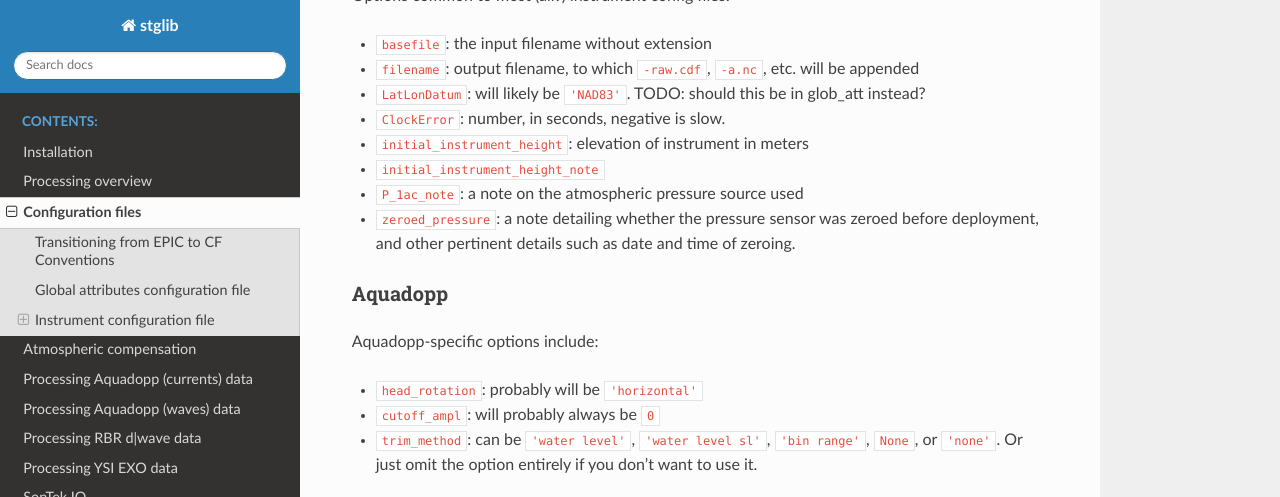
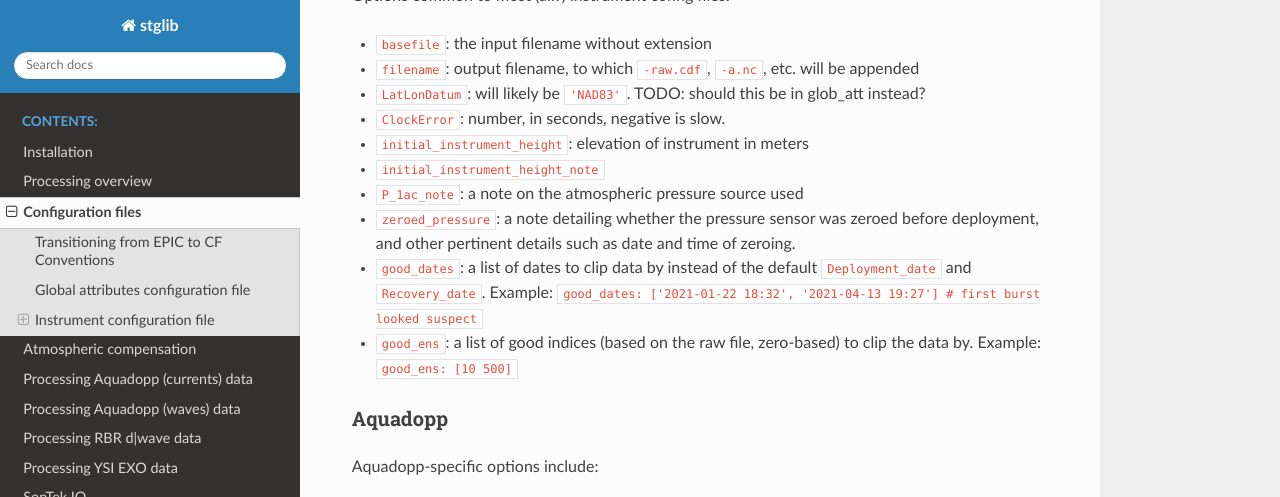
Before and after one commit to USGS-CMG/stglib, a Sphinx documentation site: the page built from doc/config.rst, in a window 1280 px wide and 900 px high, scrolled down 896 px, cut to the strip 0-497 px from the top of the window. Built offline with Sphinx 7.4.7 and the Read the Docs theme 2.0.0, drawn with Linux system fonts in a browser that asks for light colours.

Commit message:
Update config docs

```diff
--- a/doc/config.rst
+++ b/doc/config.rst
@@ -37,6 +37,8 @@ Options common to most (all?) instrument config files:
 - ``initial_instrument_height_note``
 - ``P_1ac_note``: a note on the atmospheric pressure source used
 - ``zeroed_pressure``: a note detailing whether the pressure sensor was zeroed before deployment, and other pertinent details such as date and time of zeroing.
+- ``good_dates``: a list of dates to clip data by instead of the default ``Deployment_date`` and ``Recovery_date``. Example: ``good_dates: ['2021-01-22 18:32', '2021-04-13 19:27'] # first burst looked suspect``
+- ``good_ens``: a list of good indices (based on the raw file, zero-based) to clip the data by. Example: ``good_ens: [10 500]``
 
 Aquadopp
 --------
```
